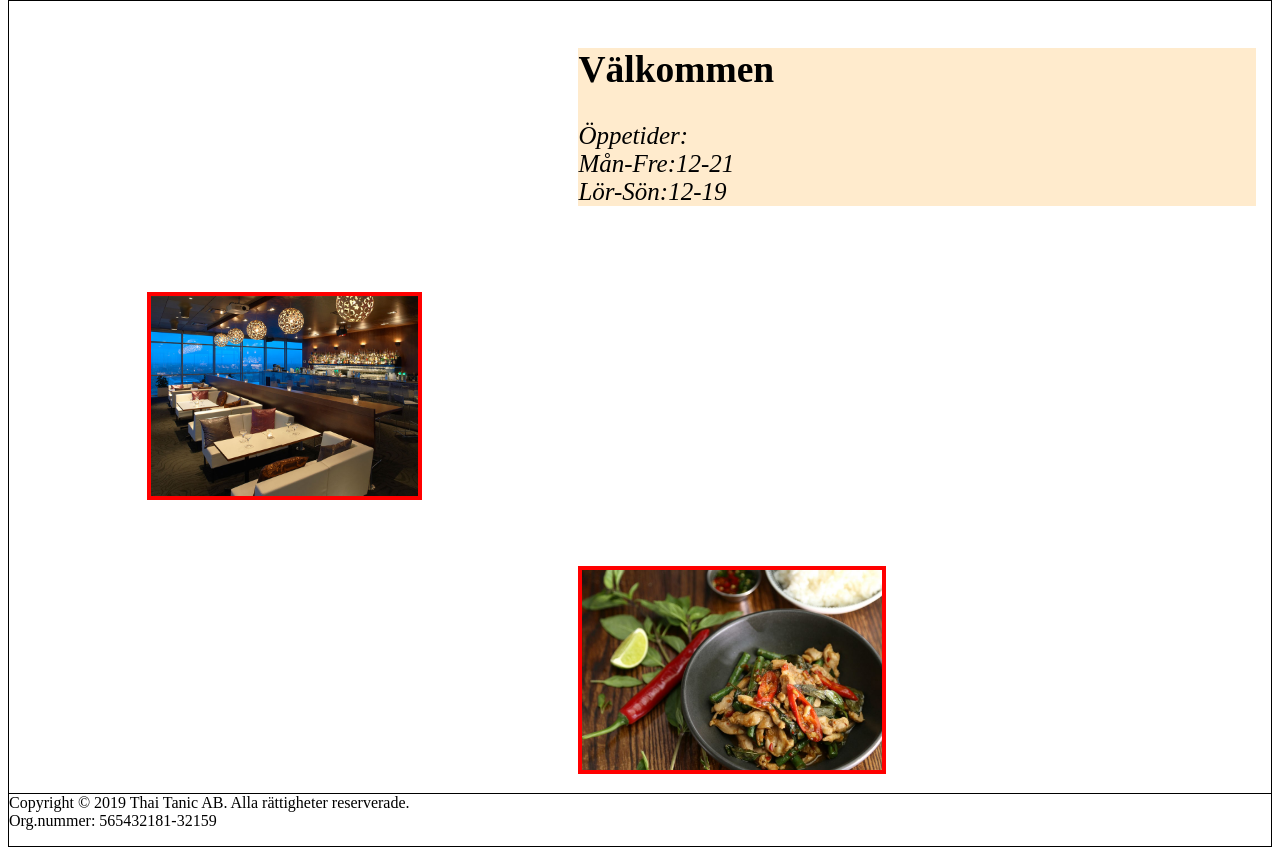
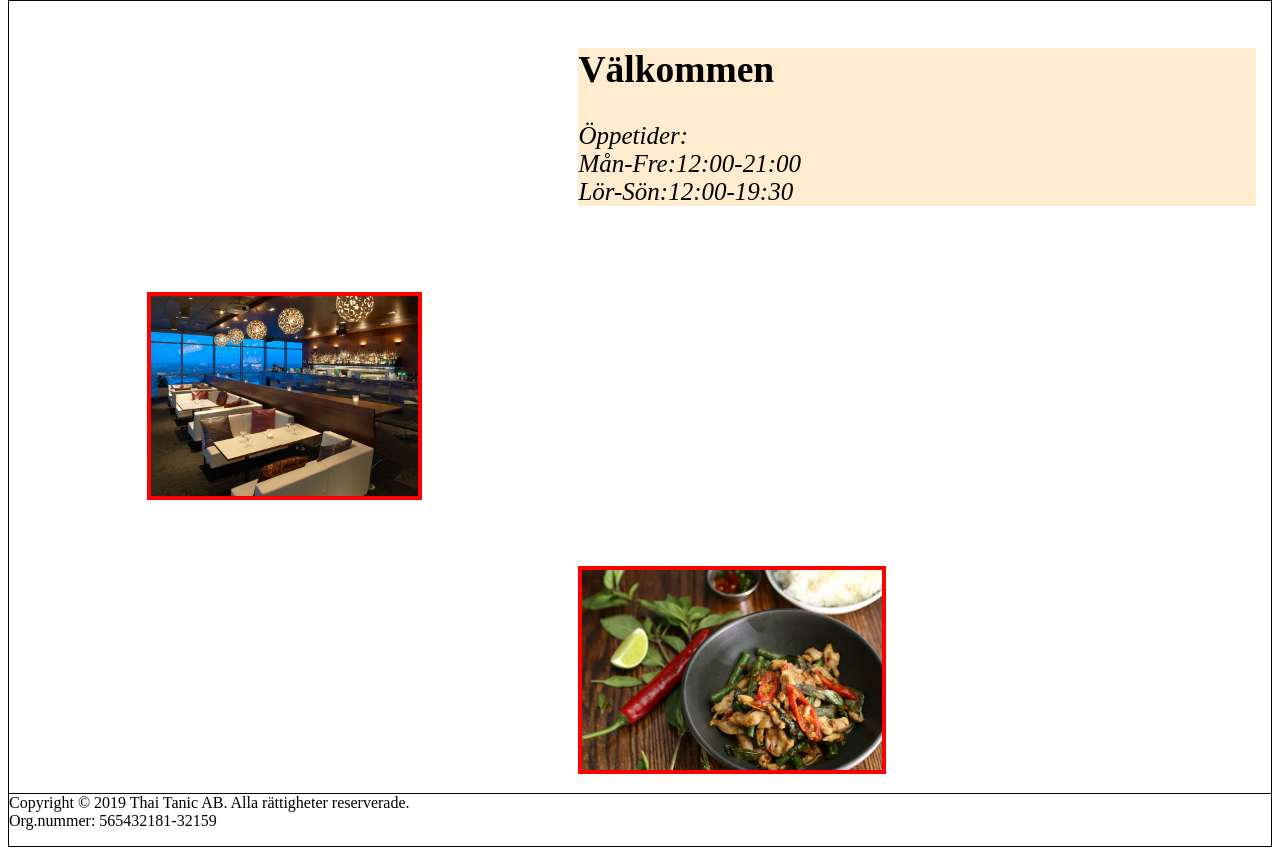
Before and after one commit to Simonbackman/Slutprojekt, a PHP site: page / in a window 1280 px wide. Shown: the part 274-1129 px from the top of the page. Run offline with PHP 8.4, Linux system fonts and the light colour scheme.

Commit message:
öppetider

```diff
--- a/index.php
+++ b/index.php
@@ -21,8 +21,8 @@
             <div class="tider">
                 <h2>Välkommen</h2>
                 <p><i>Öppetider: <br/>
-                Mån-Fre:12-21<br/>
-                Lör-Sön:12-19</i></p>
+                Mån-Fre:12:00-21:00<br/>
+                Lör-Sön:12:00-19:30</i></p>
             </div>
 
 
```
